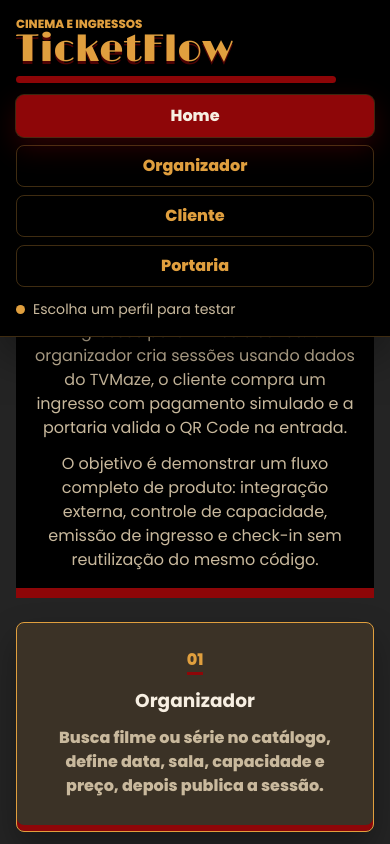
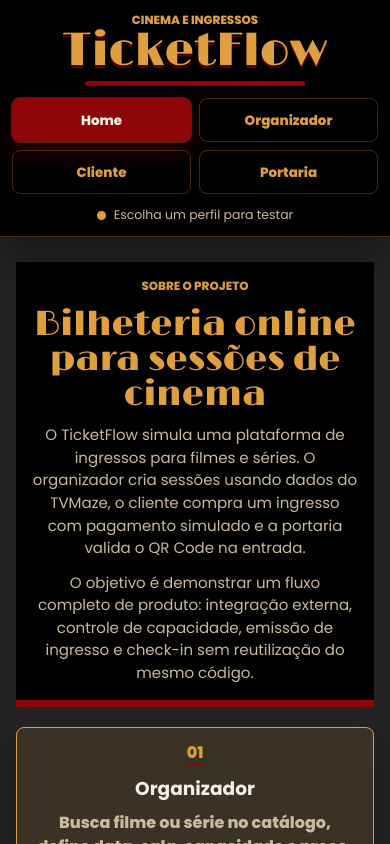
Before and after one commit to Renatoxdev/ticketflow, a React (Vite) app in the folder frontend/: page / in a window 390 px wide. Shown: the top 844 px of the page. Built offline with nearby package versions, Linux system fonts and the light colour scheme; no server answers.

Commit message:
Ajusta versão mobile da interface

```diff
--- a/frontend/src/styles.css
+++ b/frontend/src/styles.css
@@ -53,6 +53,9 @@
   color: var(--black);
   cursor: pointer;
   font-weight: 800;
+  line-height: 1.15;
+  overflow-wrap: anywhere;
+  white-space: normal;
   transition:
     background 160ms ease,
     border-color 160ms ease,
@@ -113,6 +116,7 @@
   font-family: Limelight, Poppins, sans-serif;
   color: var(--bronze);
   font-weight: 400;
+  overflow-wrap: anywhere;
 }
 
 h1 {
@@ -206,6 +210,7 @@
   border-color: var(--line);
   background: transparent;
   color: var(--bronze);
+  padding: 10px 12px;
 }
 
 .mode-switcher button.active {
@@ -308,10 +313,12 @@
 .area-card strong {
   color: var(--ink);
   font-size: 1.16rem;
+  overflow-wrap: anywhere;
 }
 
 .area-card span:last-child {
   line-height: 1.5;
+  overflow-wrap: anywhere;
 }
 
 .area-step {
@@ -457,6 +464,7 @@
   color: var(--ink);
   font-size: 0.92rem;
   line-height: 1.1;
+  overflow-wrap: anywhere;
 }
 
 .poster-overlay small {
@@ -562,6 +570,7 @@
   margin: 0;
   color: var(--ink);
   font-weight: 800;
+  overflow-wrap: anywhere;
 }
 
 .capacity-meter {
@@ -716,6 +725,7 @@
   font-size: clamp(1.7rem, 4vw, 3.2rem);
   font-weight: 400;
   line-height: 1;
+  overflow-wrap: anywhere;
 }
 
 .gate-result.success {
@@ -842,6 +852,47 @@
 }
 
 @media (max-width: 640px) {
+  :root {
+    --space-5: 20px;
+    --space-6: 24px;
+  }
+
+  h1 {
+    font-size: clamp(2rem, 12vw, 3.1rem);
+    line-height: 0.95;
+  }
+
+  h2 {
+    font-size: clamp(1.7rem, 9vw, 2.45rem);
+    line-height: 1;
+  }
+
+  h3 {
+    font-size: 1rem;
+    line-height: 1.25;
+  }
+
+  .app-shell {
+    padding-top: 246px;
+  }
+
+  .top-nav {
+    gap: var(--space-3);
+    padding: var(--space-3);
+  }
+
+  .top-brand {
+    text-align: center;
+  }
+
+  .top-brand h1::after,
+  .flow-header h2::after {
+    width: min(100%, 220px);
+    height: 5px;
+    margin-right: auto;
+    margin-left: auto;
+  }
+
   .workspace,
   .intro-panel,
   .flow-header,
@@ -860,12 +911,76 @@
     grid-template-columns: 1fr;
   }
 
+  .mode-switcher {
+    grid-template-columns: repeat(2, minmax(0, 1fr));
+    width: 100%;
+  }
+
+  .mode-switcher button {
+    min-height: 44px;
+    padding: 9px 8px;
+    font-size: 0.84rem;
+  }
+
+  .rail-status {
+    justify-content: center;
+    text-align: center;
+    font-size: 0.78rem;
+  }
+
+  .intro-panel {
+    border-bottom-width: 7px;
+  }
+
+  .demo-copy,
+  .panel p {
+    font-size: 0.94rem;
+  }
+
+  .area-card {
+    min-height: auto;
+    padding: var(--space-4);
+  }
+
+  .poster-grid {
+    grid-template-columns: repeat(2, minmax(0, 1fr));
+    gap: var(--space-3);
+  }
+
+  .poster-card,
+  .poster-card img,
+  .poster-fallback {
+    min-height: 210px;
+  }
+
+  .poster-overlay {
+    padding: 48px var(--space-2) var(--space-2);
+  }
+
+  .selected-media img,
+  .checkout-summary img,
+  .image-fallback {
+    max-width: min(100%, 260px);
+    margin: 0 auto;
+  }
+
+  .checkout-summary dl {
+    grid-template-columns: 1fr;
+  }
+
+  .payment-details,
+  .ticket-details,
+  .ticket-actions {
+    min-width: 0;
+  }
+
   .event-row {
     grid-template-columns: 1fr;
   }
 
   .qr-box {
     width: 100%;
+    min-height: 180px;
   }
 
   .capacity-copy {
@@ -873,3 +988,24 @@
     gap: var(--space-1);
   }
 }
+
+@media (max-width: 380px) {
+  .app-shell {
+    padding-top: 238px;
+  }
+
+  .workspace,
+  .intro-panel,
+  .flow-header,
+  .panel {
+    padding: var(--space-3);
+  }
+
+  .mode-switcher button {
+    font-size: 0.78rem;
+  }
+
+  .poster-grid {
+    grid-template-columns: 1fr;
+  }
+}
```
